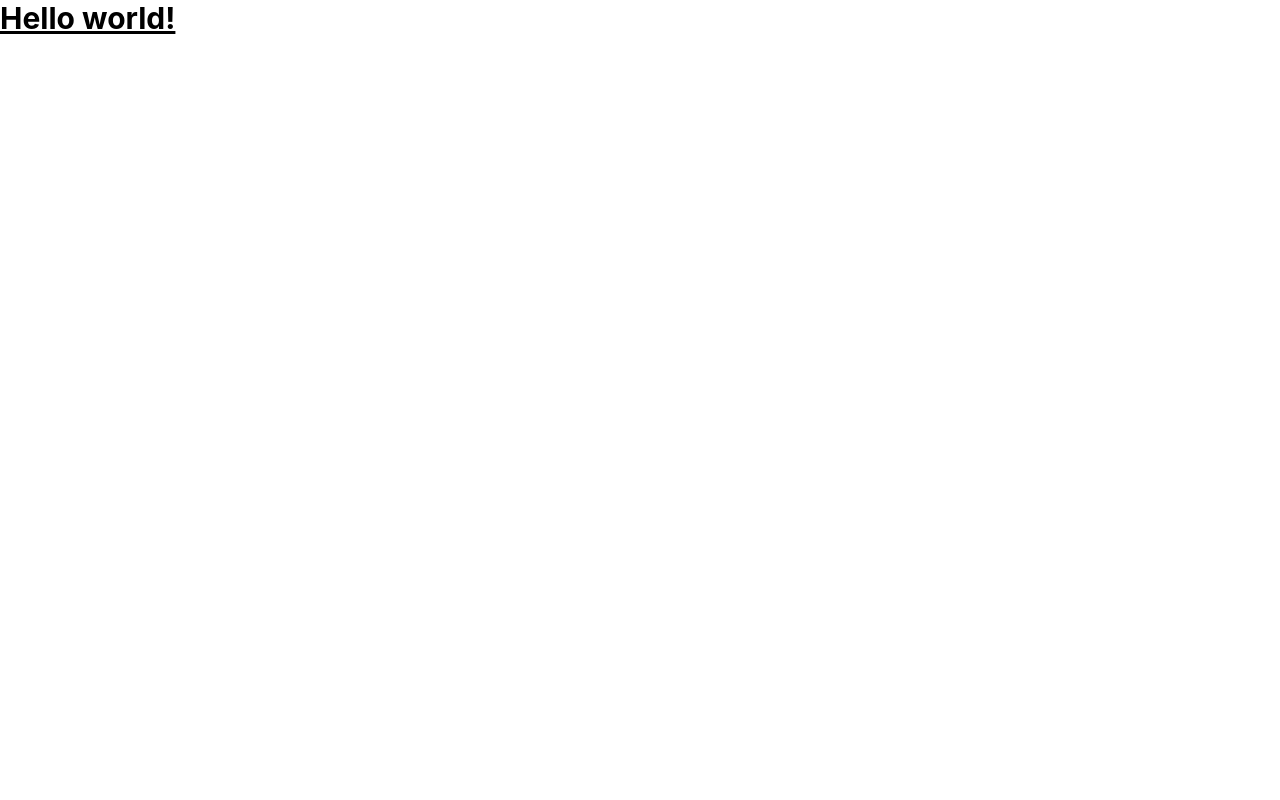
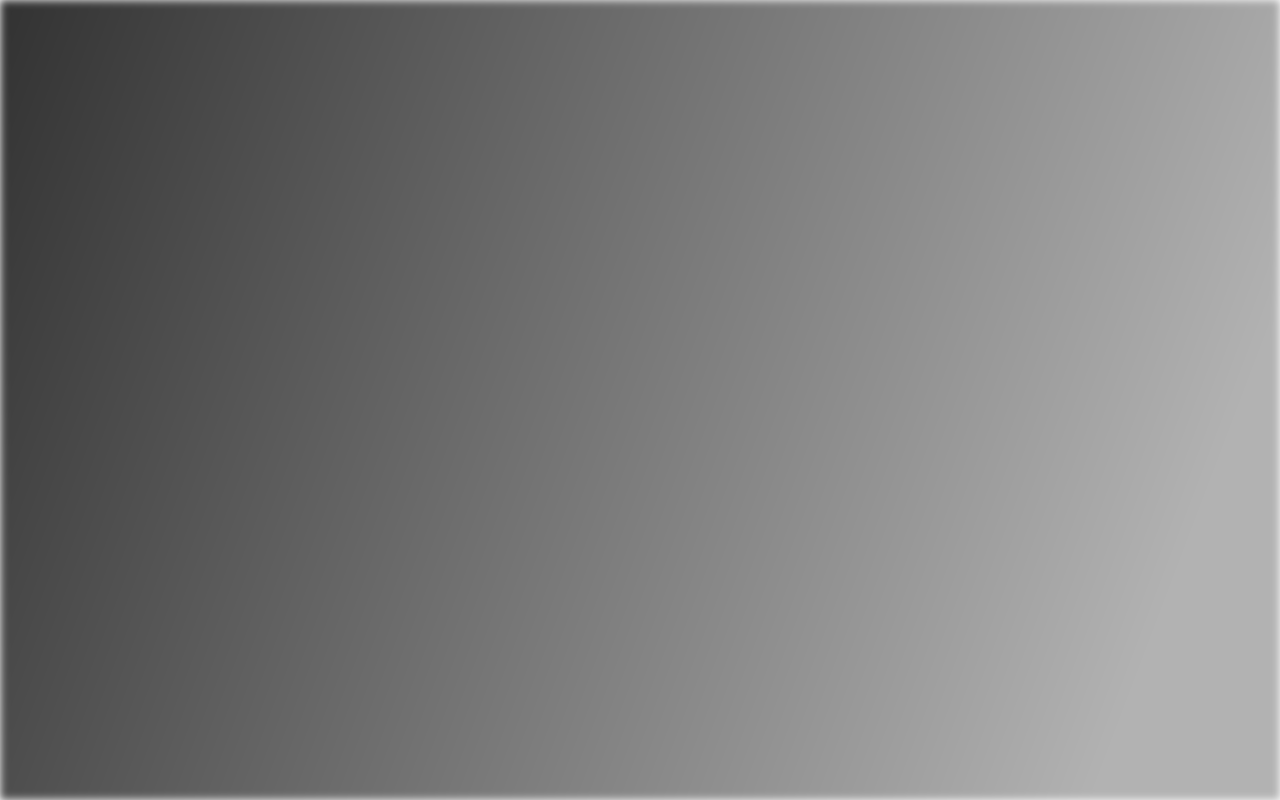
Before and after one commit to moenassar0/autodiet, a React (Create React App) app in the folder autodiet-frontend/: page / in a window 1280 px wide. Built offline with nearby package versions, Linux system fonts and the light colour scheme.

Commit message:
frontend: overlay added

```diff
--- a/autodiet-frontend/src/App.tsx
+++ b/autodiet-frontend/src/App.tsx
@@ -1,13 +1,14 @@
 import React from 'react';
 import './App.css';
+import { LandingPageNavBar } from './Components/LandingPage/LandingPageNavBar';
+import { Overlay } from './Components/Overlay';
 
 function App() {
   return (
-    <div className="App">
-      <h1 className="text-3xl font-bold underline">
-        Hello world!
-      </h1>
-    </div>
+    <>
+      <div className='translucent-overlay'></div>
+
+    </>
   );
 }
 
```
